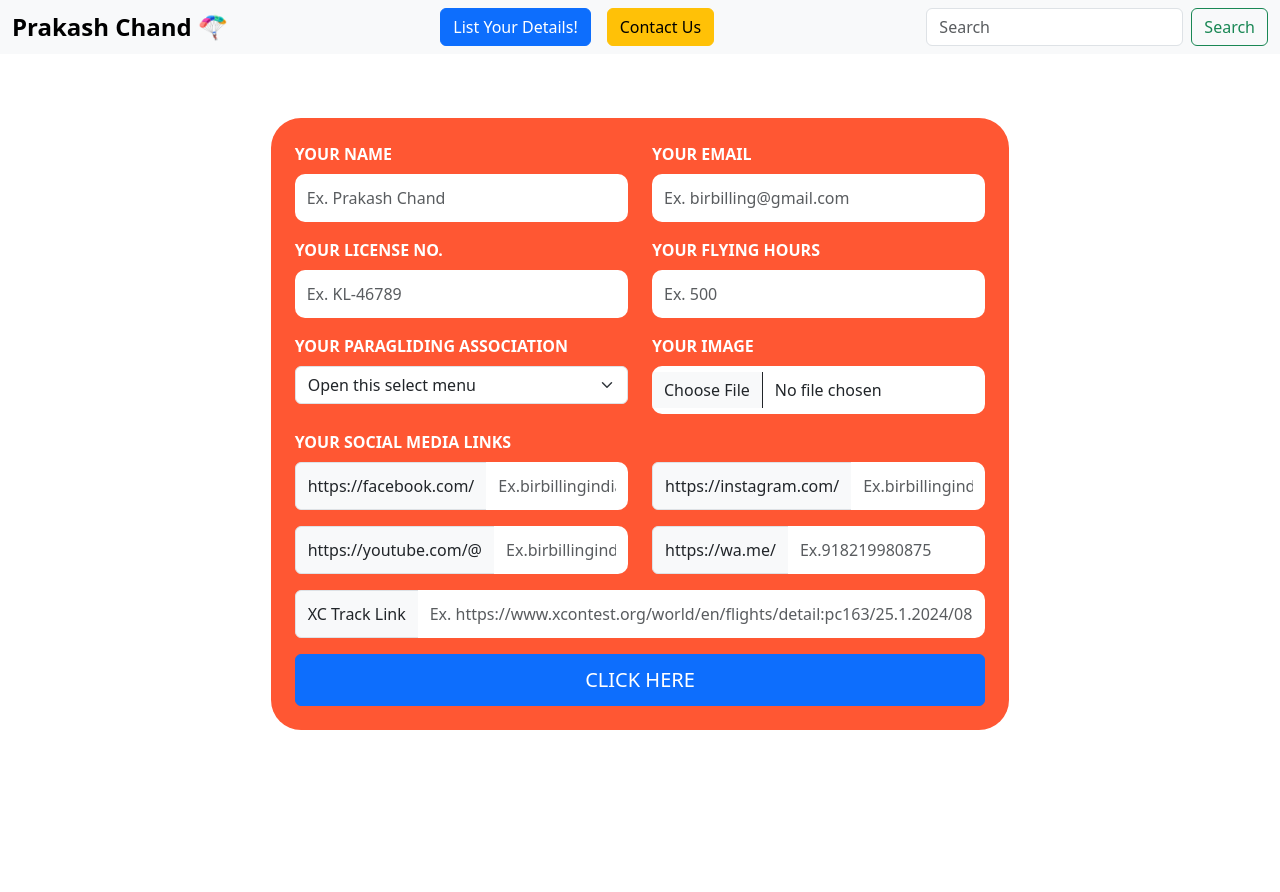
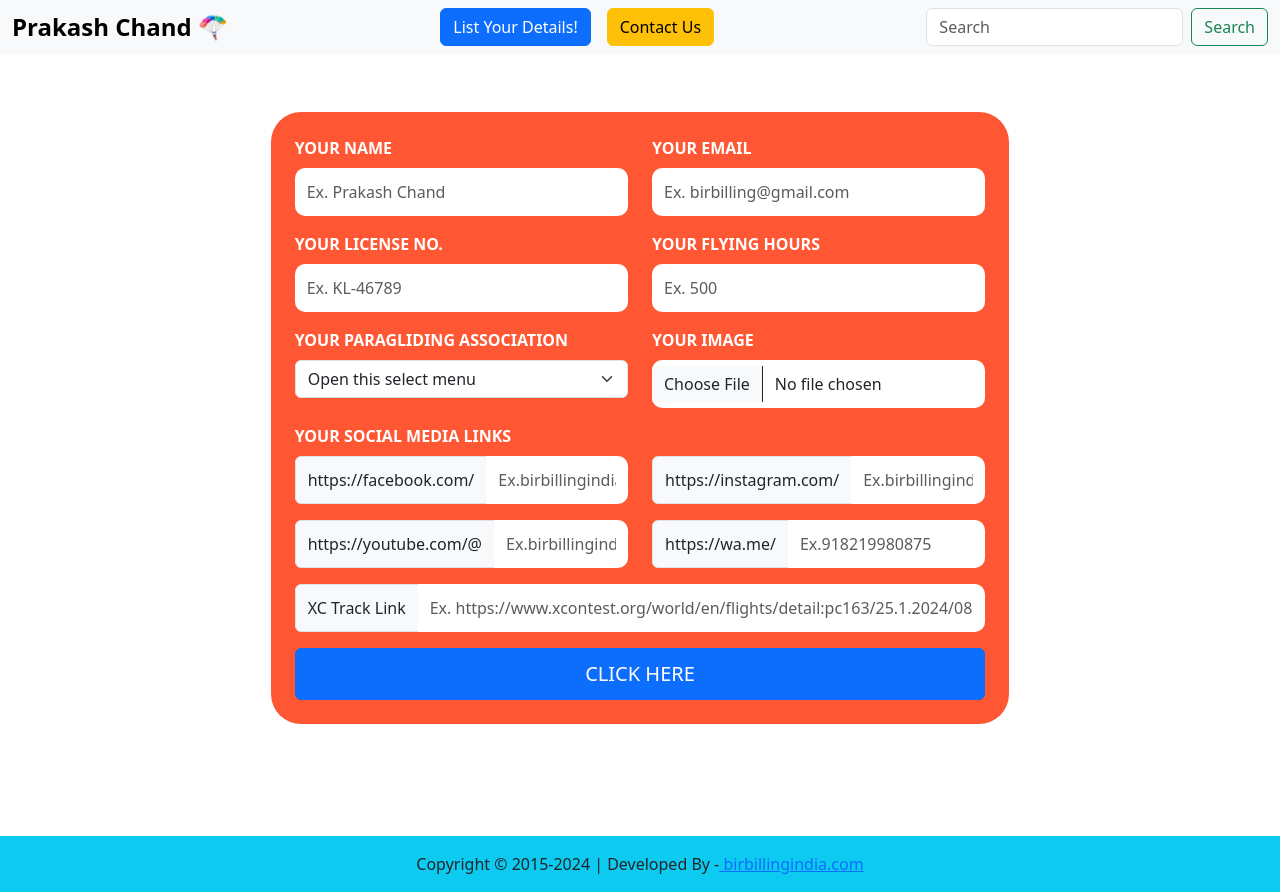
Before and after one commit to pc-163/team-dashboard, a Next.js app: page /adddetails in a window 1280 px wide. Before the commit the page ends 800 px from the top, so only its background shows below. Built offline with nearby package versions, Linux system fonts and the light colour scheme.

Commit message:
work on contact form and bug fix

```diff
--- a/app/adddetails/page.js
+++ b/app/adddetails/page.js
@@ -57,7 +57,7 @@ export default function Home() {
     return (
         <main>
 
-            <div className="container pt-5">
+            <div className="container pt-5 mt-5 mb-5 pb-5">
                 <Row className='p-3'>
                     <Col></Col>
                     <Col xs={12} md={8} className='form_detail p-4'>
--- a/app/contact/[contact]/page.js
+++ b/app/contact/[contact]/page.js
@@ -55,7 +55,7 @@ const ContactForm = () => {
         <>
             <main>
 
-                <div className="container pt-5">
+                <div className="container pt-5 mt-5 mb-5">
                     <Row className='p-3'>
                         <Col></Col>
                         <Col xs={12} md={8} className='form_detail p-4'>
--- a/app/contact/page.js
+++ b/app/contact/page.js
@@ -17,7 +17,7 @@ const Contact = () => {
 
     const submitData = async (e) => {
         e.preventDefault();
-
+        console.log(fullname, email, calendar, pickupPoint,  contactNo, message, numberPeople );
     }
 
 
@@ -25,7 +25,7 @@ const Contact = () => {
         <>
             <main>
 
-                <div className="container pt-5">
+                <div className="container pt-5 mt-5 mb-5">
                     <Row className='p-3'>
                         <Col></Col>
                         <Col xs={12} md={8} className='form_detail p-4'>
--- /dev/null
+++ b/app/footer/footer.jsx
@@ -0,0 +1,14 @@
+
+const FooterBottom = () => (
+
+  <footer className="bg-info" >
+    <div className="footer-copyright text-center py-3 font-weight-bold">
+    Copyright © 2015-2024 | Developed By -
+      <a href="https://birbillingindia.com"> birbillingindia.com</a>
+    </div>
+
+  </footer>
+
+)
+
+export default FooterBottom;
--- a/app/footer/page.js
+++ /dev/null
@@ -1,14 +0,0 @@
-
-const Footer = () => {
-
-  <footer className="page-footer font-small blue pt-4" bg="dark">
-    <div className="footer-copyright text-center py-3">
-      © 2020 Copyright:
-      <a href="https://mdbootstrap.com/"> MDBootstrap.com</a>
-    </div>
-
-  </footer>
-
-}
-
-export default Footer;
--- a/app/globals.css
+++ b/app/globals.css
@@ -3,6 +3,14 @@ body {
     padding: 0;
     box-sizing: border-box;
     font-family: Verdana, Geneva, Tahoma, sans-serif;
+}
+header{
+    position: fixed;
+    width: 100%;
+    z-index: 9999;
+}
+header {
+    top: 0;
 }
 
 .card_image {
--- a/app/layout.js
+++ b/app/layout.js
@@ -1,7 +1,7 @@
-import Footer from "./footer/page";
 import "./globals.css";
 import Header from "./header/header";
 import 'bootstrap/dist/css/bootstrap.min.css';
+import FooterBottom from "./footer/footer";
 
 export const metadata = {
   title: "Bir Billing Tandem Pilots List 🪂",
@@ -14,7 +14,7 @@ export default function RootLayout({ children }) {
       <body>
         <Header />
         {children}
-        <Footer/>
+        <FooterBottom />
       </body>
     </html>
   );
--- a/app/page.js
+++ b/app/page.js
@@ -4,9 +4,10 @@ export default function Home() {
   return (
     <main>
 
-      <div className="container py-5 mt-5 ">
-       <Cards />
+      <div className="container pt-5 mt-5 pb-5 mb-5">
+        <Cards />
       </div>
+
     </main>
   );
 }
```
Also changed, not shown: 2 other files (tests, documents, lock files or other folders).
